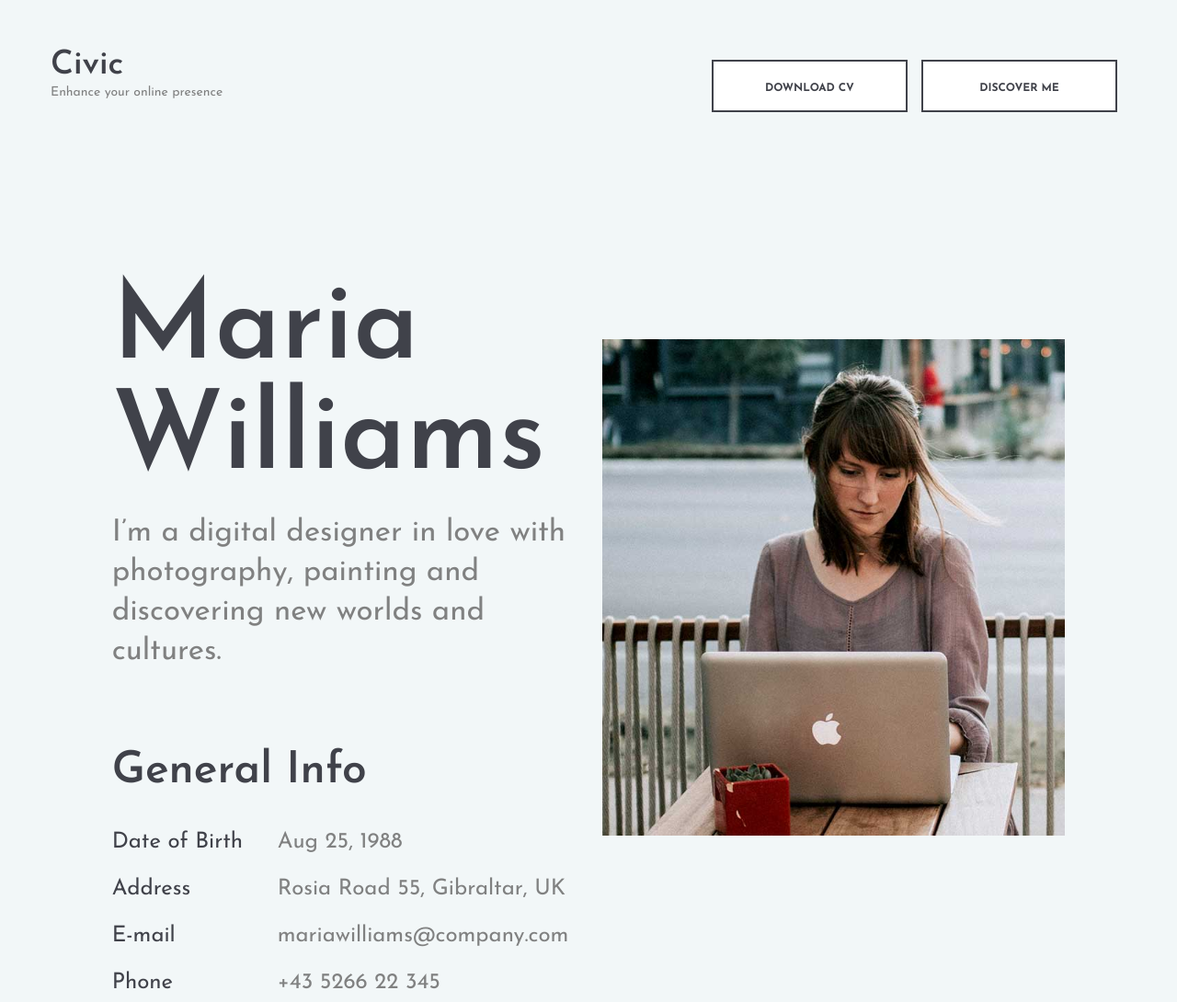
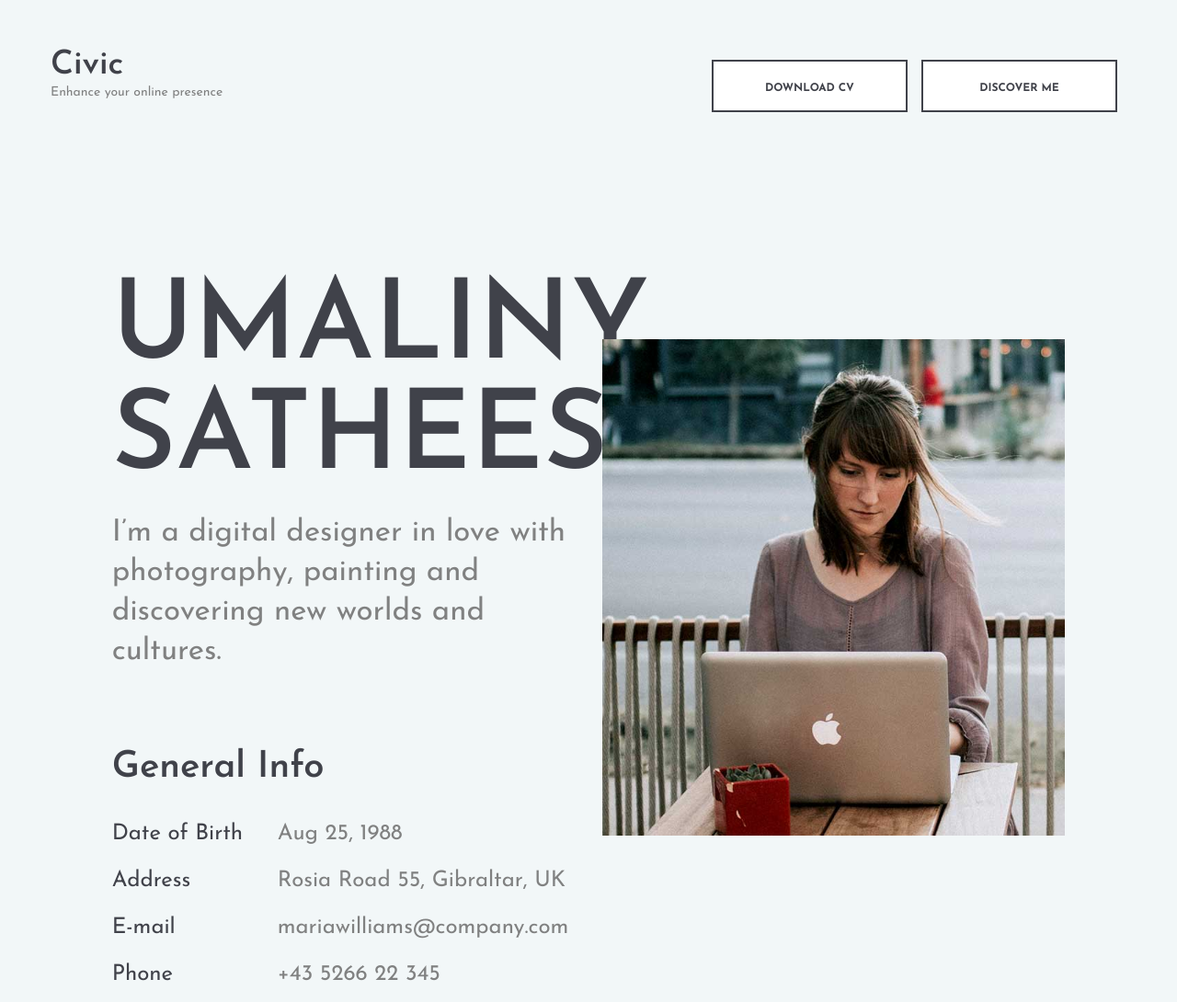
Before and after one commit to UMALINYSUSATHEESKUMAR/umaliny, a plain HTML site: page index.html in a window 1280 px wide. Shown: the top 1090 px of the page at 92% size. Drawn offline with Linux system fonts and the light colour scheme.

Commit message:
hi cnange

```diff
--- a/css/style.css
+++ b/css/style.css
@@ -27,7 +27,7 @@ h6 {
 }
 
 h2 {
-	font-size: 48px;
+	font-size: 40px;
 }
 
 h3 {
--- a/index.html
+++ b/index.html
@@ -1,7 +1,7 @@
 <!DOCTYPE html>
 <html lang="en">
 <head>
-	<title>Civic - CV Resume</title>
+	<title>Umaliny</title>
 	<meta charset="UTF-8">
 	<meta name="description" content="Civic - CV Resume">
 	<meta name="keywords" content="resume, civic, onepage, creative, html">
@@ -60,7 +60,7 @@
 					<div class="row">
 						<div class="col-lg-6">
 							<div class="hero-text">
-								<h2>Maria Williams</h2>
+								<h2>UMALINY SATHEESKUMAR</h2>
 								<p>I’m a digital designer in love with photography, painting and discovering new worlds and cultures.</p>
 							</div>
 							<div class="hero-info">
```
